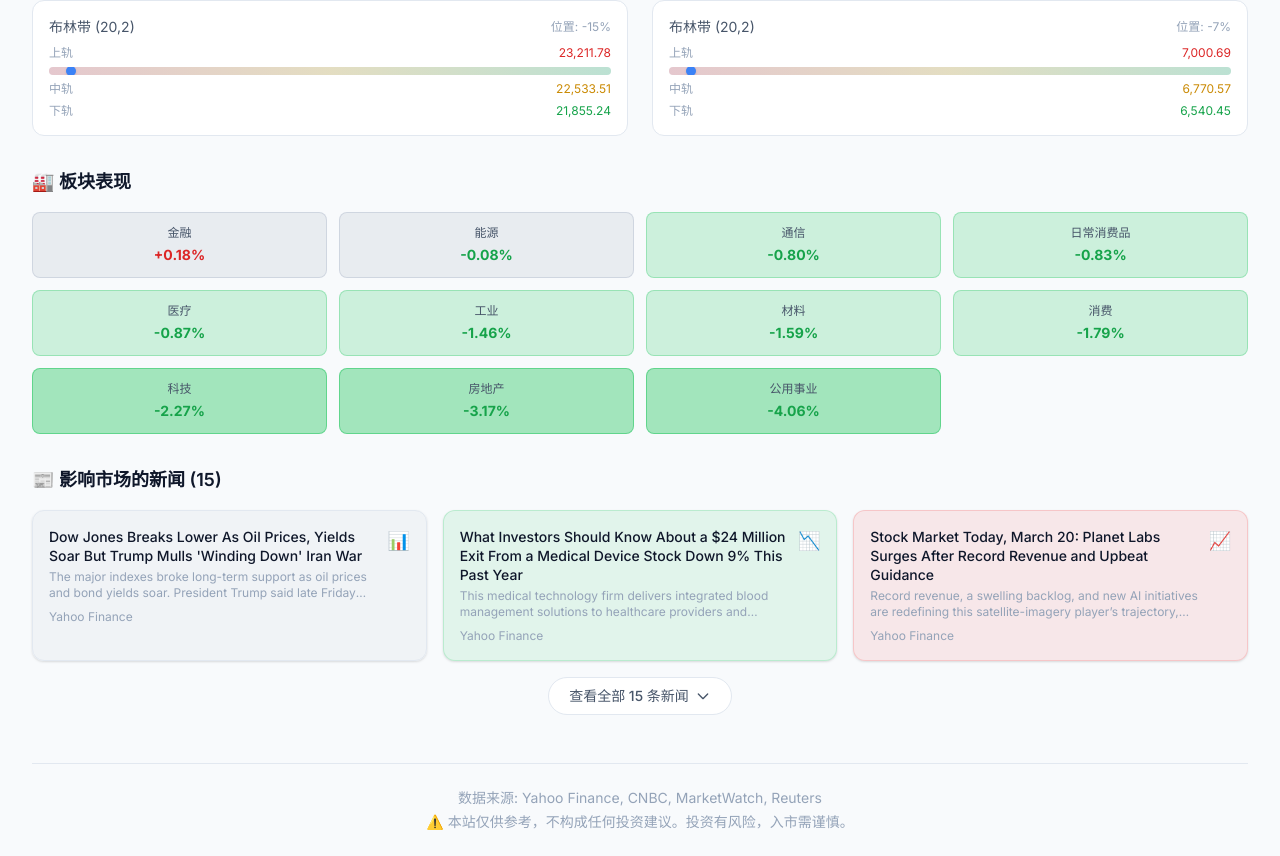
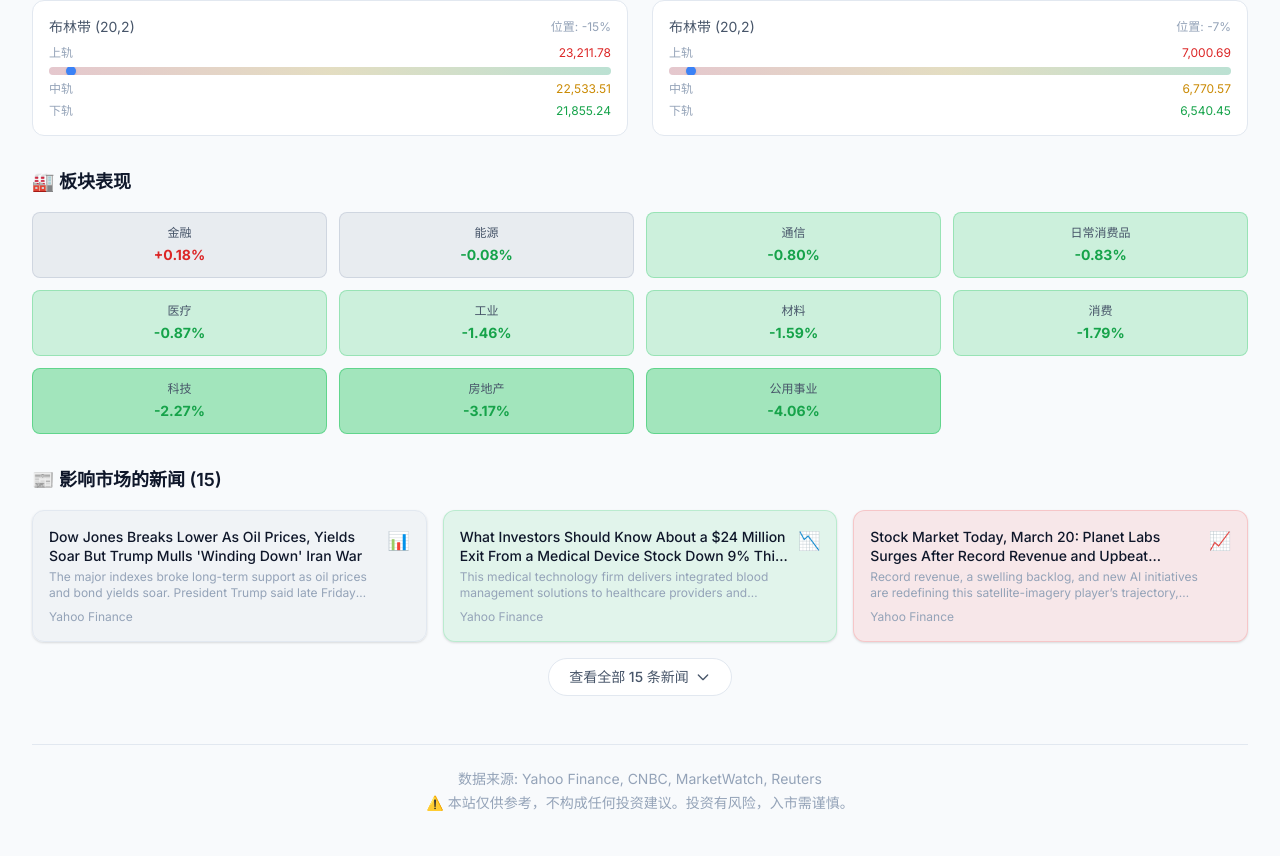
Before and after one commit to Leo555/investing, a Next.js app: page /barometer/2026-03-20/ in a window 1280 px wide. Shown: the part 1552-2408 px from the top of the page. Built offline with nearby package versions, Linux system fonts and the light colour scheme.

Commit message:
💄 修复新闻卡片高度不一致导致网格错位

```diff
--- a/components/Charts.tsx
+++ b/components/Charts.tsx
@@ -318,17 +318,17 @@ export function NewsCard({ news }: { news: { title: string; summary: string; sou
       href={news.url}
       target="_blank"
       rel="noopener noreferrer"
-      className={`block ${config.bg} border ${config.border} rounded-xl p-4 card-hover`}
+      className={`block h-full ${config.bg} border ${config.border} rounded-xl p-4 card-hover`}
     >
-      <div className="flex items-start justify-between gap-2">
-        <div className="flex-1">
-          <h4 className="text-sm font-medium text-content-primary leading-snug mb-1">
+      <div className="flex items-start justify-between gap-2 h-full">
+        <div className="flex-1 flex flex-col min-w-0">
+          <h4 className="text-sm font-medium text-content-primary leading-snug mb-1 line-clamp-2">
             {news.title}
           </h4>
           {news.summary && (
             <p className="text-xs text-content-muted line-clamp-2 mb-2">{news.summary}</p>
           )}
-          <div className="flex items-center gap-2 text-xs text-content-muted">
+          <div className="flex items-center gap-2 text-xs text-content-muted mt-auto">
             <span>{news.source}</span>
           </div>
         </div>
```
